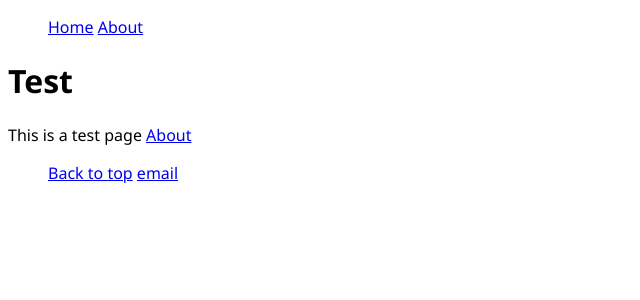
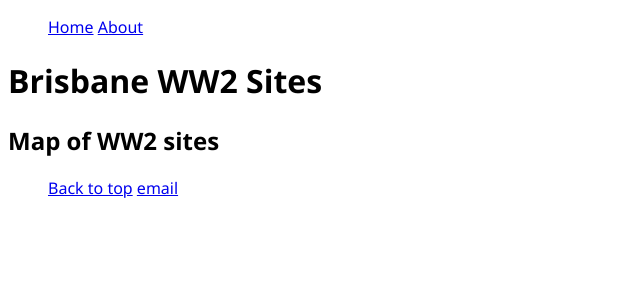
Before and after one commit to simonhazelgrove/brisbaneww2, a Jekyll site: the page built from index.html, in a window 1280 px wide. Shown: the top 300 px of the page, without its empty margins (0-640 px from the left). Built offline with Jekyll 4.4.1, drawn with Linux system fonts in a browser that asks for light colours.

Commit message:
Added basic map

```diff
--- a/index.html
+++ b/index.html
@@ -2,5 +2,19 @@
 layout: default
 title: Brisbane WW2
 ---
-<h1>Test</h1>
-<p>This is a test page <a href="about.html">About</a></p>
+<h1>Brisbane WW2 Sites</h1>
+
+<h2>Map of WW2 sites</h2>
+
+<div id="map"></div>
+<script>
+var map;
+function initMap() {
+    map = new google.maps.Map(document.getElementById('map'), {
+        center: { lat: -27.4710, lng: 153.0234 },
+        mapTypeId: google.maps.MapTypeId.TERRAIN,
+        zoom: 8
+    });
+}
+</script>
+<script src="https://maps.googleapis.com/maps/api/js?key=AIzaSyBaJ5fpfHJYrQeodzvWfaiQAE09SjYUPMY&callback=initMap" async defer></script>
```
